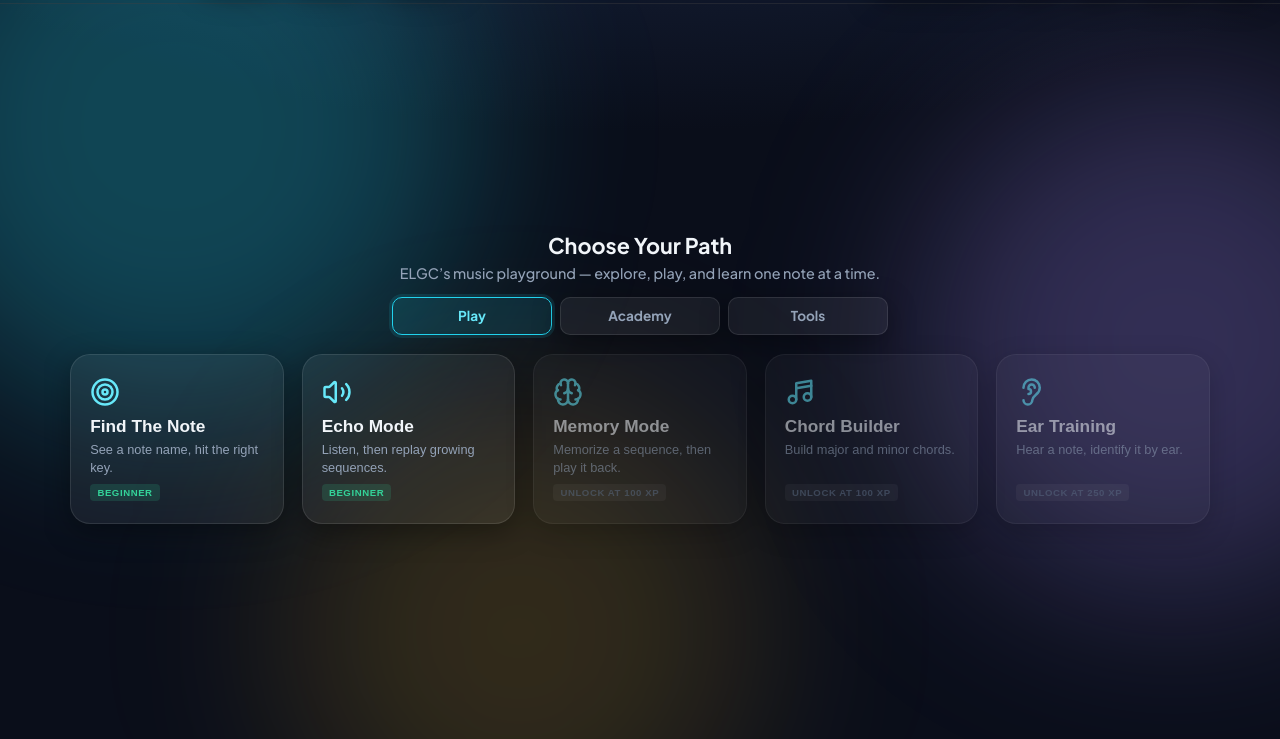
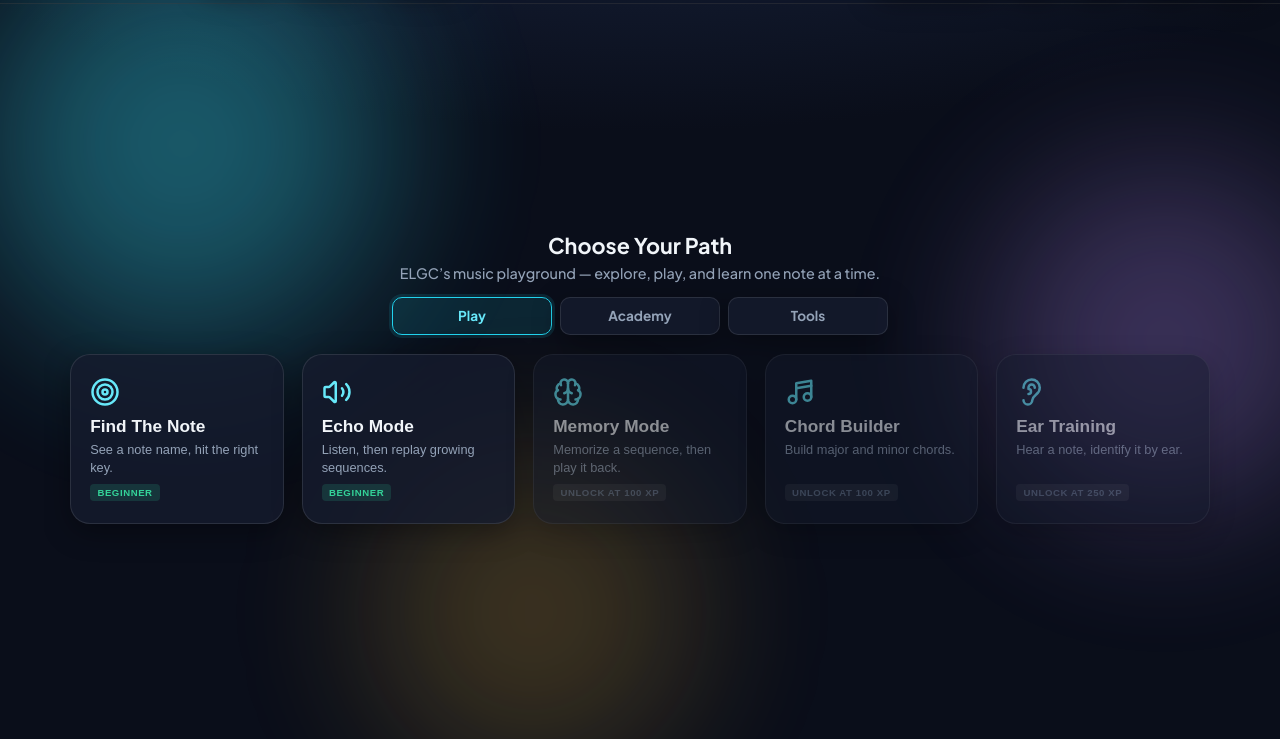
Before and after one commit to karlodelarosa/music-playground, a website: page index.html in a window 1280 px wide. Shown: the part 61-800 px from the top of the page. Drawn offline with Linux system fonts and the light colour scheme.

Commit message:
feat: fixed bg color

```diff
--- a/css/styles.css
+++ b/css/styles.css
@@ -55,16 +55,16 @@
   --radius-md: 14px;
   --radius-lg: 20px;
   --radius-xl: 28px;
-  --aurora-1: rgba(8, 145, 178, 0.32);
-  --aurora-2: rgba(124, 58, 237, 0.26);
-  --aurora-3: rgba(217, 119, 6, 0.2);
+  --aurora-1: rgba(6, 160, 205, 0.38);
+  --aurora-2: rgba(139, 68, 245, 0.32);
+  --aurora-3: rgba(230, 130, 15, 0.26);
 }
 
 [data-theme="dark"] {
   --bg-deep: #0a0e1a;
   --bg-mid: #121a2e;
   --bg-gradient-top: #1a2744;
-  --bg-panel: rgba(255, 255, 255, 0.06);
+  --bg-panel: rgba(21, 27, 46, 0.82);
   --bg-panel-solid: #151b2e;
   --border: rgba(255, 255, 255, 0.1);
   --border-strong: rgba(255, 255, 255, 0.16);
@@ -102,9 +102,9 @@
   --piano-shadow: 0 -4px 24px rgba(0, 0, 0, 0.4);
   --bubble-text: #0a0e1a;
   --piano-height: clamp(100px, 18vh, 140px);
-  --aurora-1: rgba(34, 211, 238, 0.28);
-  --aurora-2: rgba(167, 139, 250, 0.26);
-  --aurora-3: rgba(251, 191, 36, 0.16);
+  --aurora-1: rgba(56, 232, 255, 0.4);
+  --aurora-2: rgba(190, 145, 255, 0.34);
+  --aurora-3: rgba(255, 196, 60, 0.24);
 }
 
 html, body {
@@ -138,50 +138,50 @@ body {
 .aurora-blob {
   position: absolute;
   border-radius: 50%;
-  filter: blur(90px);
-  will-change: transform;
+  filter: blur(60px);
+  will-change: transform, opacity;
 }
 
 .blob-1 {
-  width: 46vw;
-  height: 46vw;
-  top: -14%;
-  left: -10%;
-  background: var(--aurora-1);
-  animation: auroraDrift1 28s ease-in-out infinite alternate;
+  width: 50vw;
+  height: 50vw;
+  top: -16%;
+  left: -12%;
+  background: radial-gradient(circle, var(--aurora-1) 0%, var(--aurora-1) 22%, transparent 62%);
+  animation: auroraDrift1 20s ease-in-out infinite alternate;
 }
 
 .blob-2 {
-  width: 40vw;
-  height: 40vw;
-  top: 18%;
-  right: -12%;
-  background: var(--aurora-2);
-  animation: auroraDrift2 34s ease-in-out infinite alternate;
+  width: 44vw;
+  height: 44vw;
+  top: 14%;
+  right: -14%;
+  background: radial-gradient(circle, var(--aurora-2) 0%, var(--aurora-2) 20%, transparent 62%);
+  animation: auroraDrift2 26s ease-in-out infinite alternate;
 }
 
 .blob-3 {
-  width: 36vw;
-  height: 36vw;
-  bottom: -16%;
-  left: 22%;
-  background: var(--aurora-3);
-  animation: auroraDrift3 24s ease-in-out infinite alternate;
+  width: 40vw;
+  height: 40vw;
+  bottom: -18%;
+  left: 20%;
+  background: radial-gradient(circle, var(--aurora-3) 0%, var(--aurora-3) 20%, transparent 62%);
+  animation: auroraDrift3 17s ease-in-out infinite alternate;
 }
 
 @keyframes auroraDrift1 {
-  0% { transform: translate(0, 0) scale(1); }
-  100% { transform: translate(7vw, 9vh) scale(1.12); }
+  0% { transform: translate(0, 0) scale(1); opacity: 0.85; }
+  100% { transform: translate(10vw, 12vh) scale(1.25); opacity: 1; }
 }
 
 @keyframes auroraDrift2 {
-  0% { transform: translate(0, 0) scale(1); }
-  100% { transform: translate(-9vw, 7vh) scale(1.08); }
+  0% { transform: translate(0, 0) scale(1); opacity: 0.8; }
+  100% { transform: translate(-13vw, 10vh) scale(1.18); opacity: 1; }
 }
 
 @keyframes auroraDrift3 {
-  0% { transform: translate(0, 0) scale(1); }
-  100% { transform: translate(6vw, -7vh) scale(1.15); }
+  0% { transform: translate(0, 0) scale(1); opacity: 0.85; }
+  100% { transform: translate(9vw, -11vh) scale(1.3); opacity: 1; }
 }
 
 @media (prefers-reduced-motion: reduce) {
```
